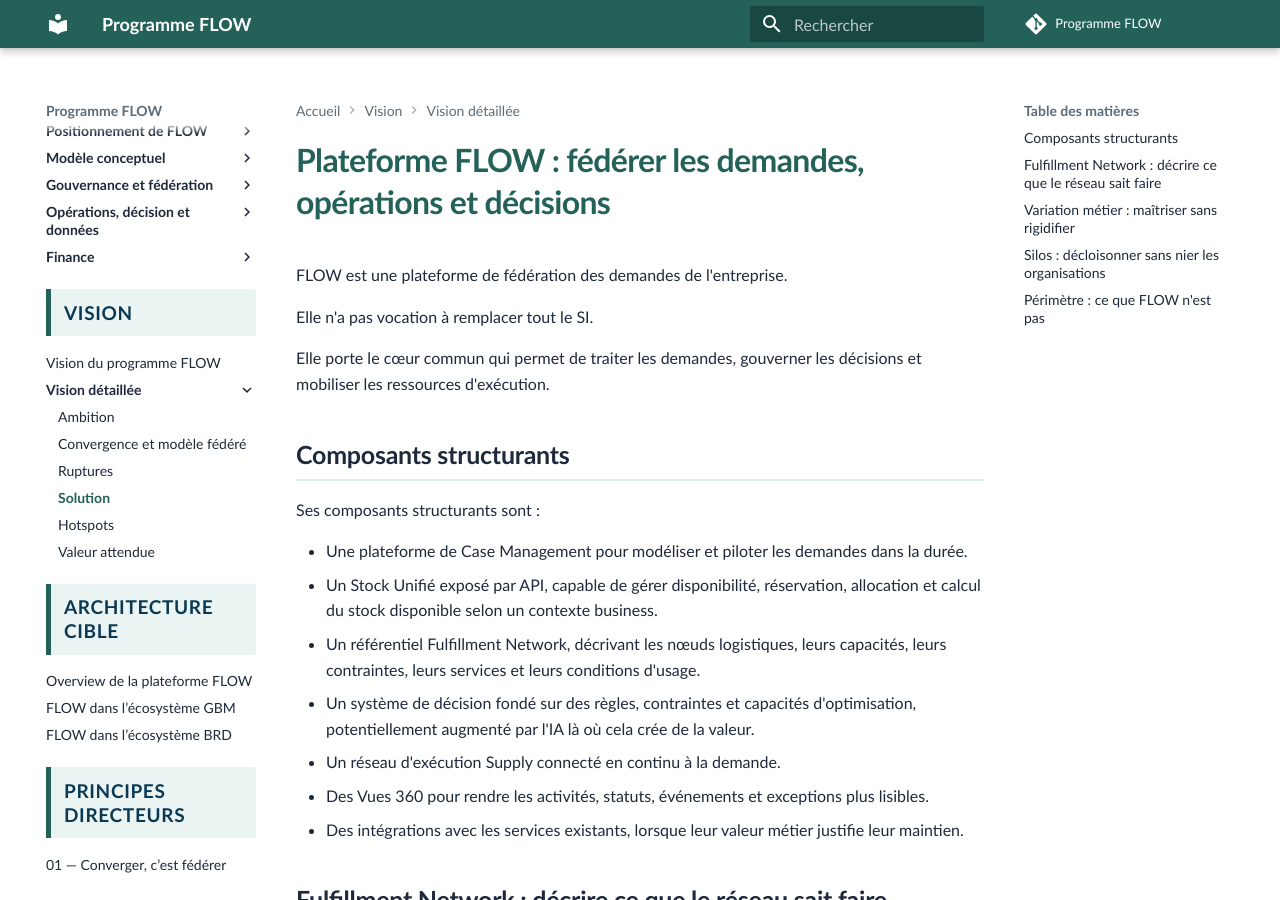
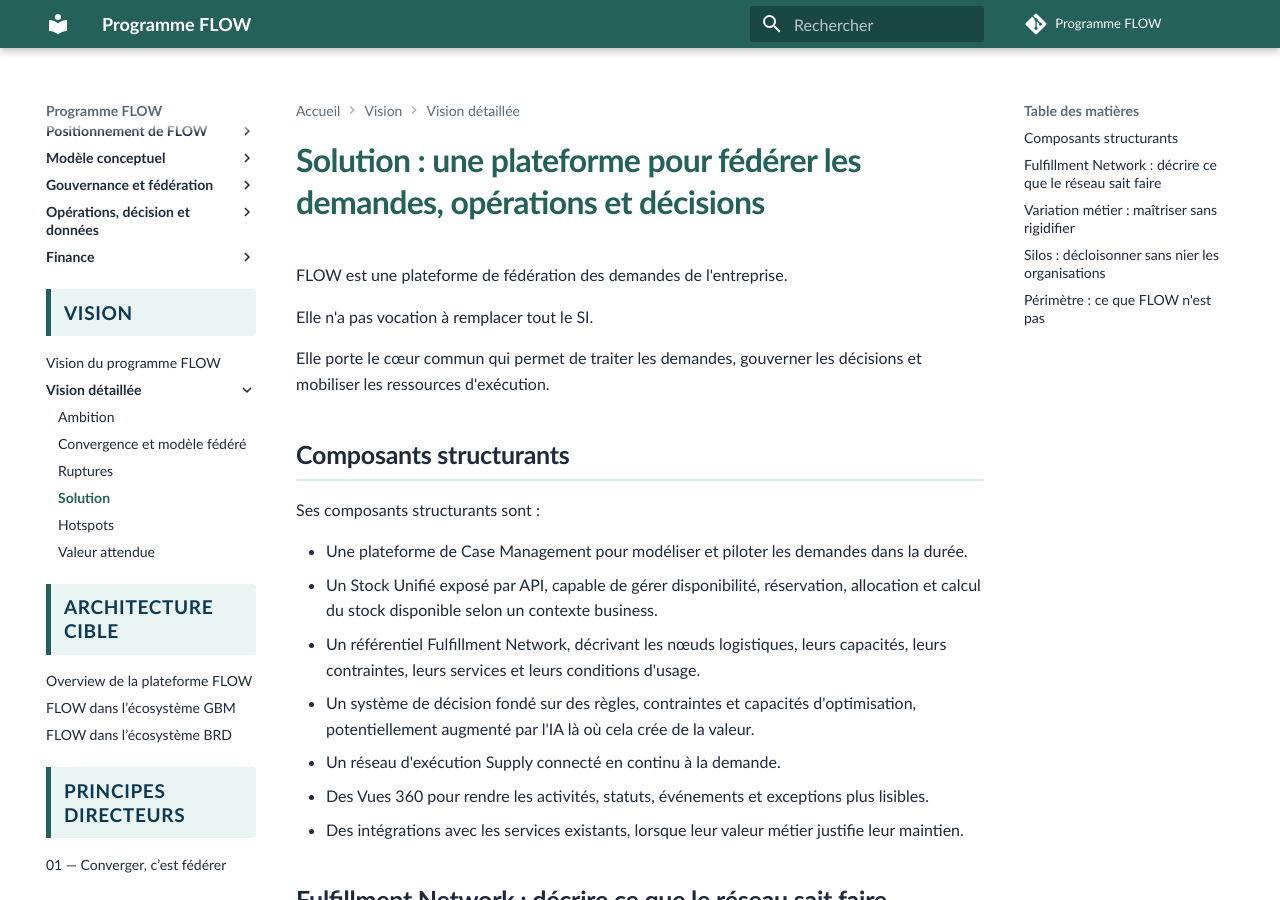
Before and after one commit to laurent-sintes/FLOW-Program, an MkDocs documentation site: the page built from docs/vision/vision-detaillee/4-plateforme-flow.md, in a window 1280 px wide and 900 px high. Built offline with MkDocs 1.6.1 and Material for MkDocs 9.7.7, drawn with Linux system fonts in a browser that asks for light colours; comment, search, counter and statistics services are not loaded; some of the changed text lies outside the part shown.

Commit message:
Renommer le chapitre plateforme en solution

```diff
--- a/docs/vision/vision-detaillee/4-plateforme-flow.md
+++ b/docs/vision/vision-detaillee/4-plateforme-flow.md
@@ -1,4 +1,4 @@
-# Plateforme FLOW : fédérer les demandes, opérations et décisions
+# Solution : une plateforme pour fédérer les demandes, opérations et décisions
 
 FLOW est une plateforme de fédération des demandes de l'entreprise.
 
```
Also changed, not shown: other parts of docs/vision/vision-detaillee/4-plateforme-flow.md (+1 -1 lines).
